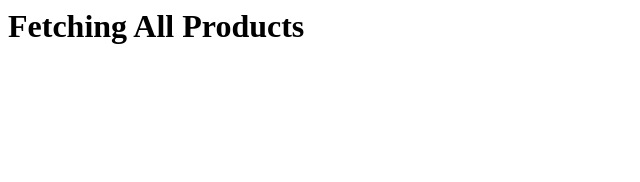
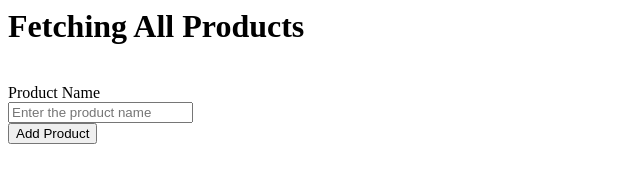
Before and after one commit to TechyTejas/express-server-proj, a website: page ecommerce-api/view/product.html in a window 1280 px wide. Shown: the whole page, without its empty margins (0-640 px from the left). Drawn offline with Linux system fonts and the light colour scheme.

Commit message:
Added html form

```diff
--- a/ecommerce-api/view/product.html
+++ b/ecommerce-api/view/product.html
@@ -4,5 +4,12 @@
     </head>
     <body>
         <h1>Fetching All Products</h1>
+        <br>
+            <label for="product">Product Name</label>
+            </br>
+            <input type="text" id="product" name="productName" placeholder="Enter the product name"/>
+            </br>
+            <button type="submit">Add Product</button>
+        </form>
     </body>
 </html>
```
